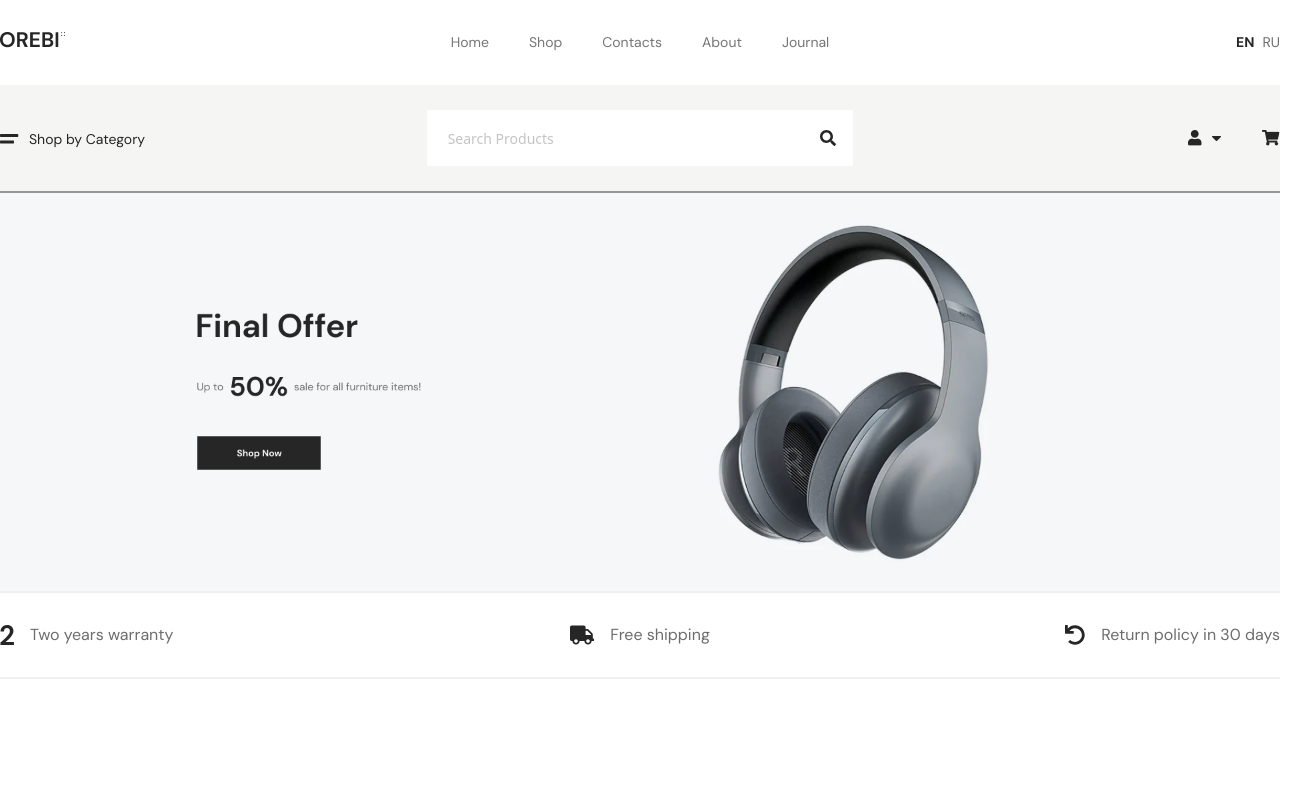
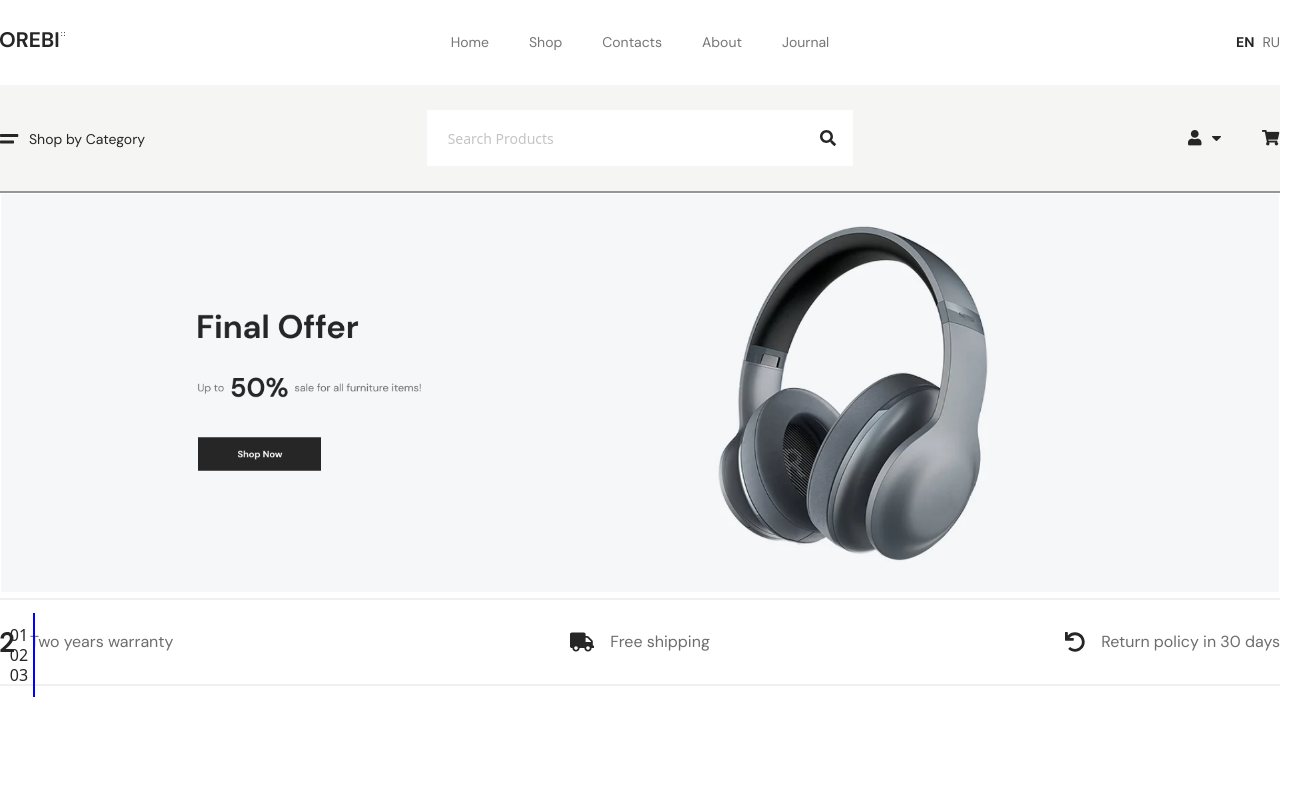
Before and after one commit to Mr-Rafiqul-Islam/OREBI-main, a React (Vite) app: page / in a window 1280 px wide. Shown: the top 800 px of the page, 1305 px wide, since content can reach past the window. Built offline with nearby package versions, Linux system fonts and the light colour scheme.

Commit message:
commit slider

```diff
--- a/src/components/layout/Banner.jsx
+++ b/src/components/layout/Banner.jsx
@@ -1,26 +1,90 @@
-import React from 'react'
-import Container from '../Container'
-import Flex from '../Flex'
-import Image from '../Image'
-import banner from '../../assets/bannner.png'
-import { FaTruck,FaUndo } from "react-icons/fa";
-import Two from '../Icons/Two'
+import React from "react";
+import Container from "../Container";
+import Flex from "../Flex";
+import Image from "../Image";
+import banner from "../../assets/bannner.png";
+import { FaTruck, FaUndo } from "react-icons/fa";
+import Two from "../Icons/Two";
+import { Link } from "react-router-dom";
+import "slick-carousel/slick/slick.css";
+import "slick-carousel/slick/slick-theme.css";
+import Slider from "react-slick";
 
 const Banner = () => {
+  const settings = {
+    dots: true,
+    infinite: true,
+    slidesToShow: 1,
+    slidesToScroll: 1,
+    vertical: true,
+    verticalSwiping: true,
+    appendDots: (dots) => (
+      <div
+        style={{
+          borderRadius: "10px",
+          padding: "10px",
+        }}
+      >
+        <ul
+          style={{
+            position: "absolute",
+            margin: "0px",
+            left: "0px",
+            display:"flex",
+            flexDirection:"column"
+          }}
+        >
+          {dots}
+        </ul>
+      </div>
+    ),
+    customPaging: (i) => (
+      <div
+        style={{
+          width: "30px",
+          padding: "10px 0px",
+          color: "rgb(38, 38, 38)",
+          borderRight: "2px blue solid",
+        }}
+      >
+        0{i + 1}
+      </div>
+    ),
+  };
   return (
-    <section className=''>
-        <a href="#" ><Image src={banner} className="w-full"/></a>
-        <div className='py-[30px] border-y-2 border-[#F0F0F0]'>
+    <section className="">
+      <Slider {...settings}>
+        <Link to="#">
+          <Image src={banner} className="w-full" />
+        </Link>
+        <Link to="#">
+          <Image src={banner} className="w-full" />
+        </Link>
+        <Link to="#">
+          <Image src={banner} className="w-full" />
+        </Link>
+      </Slider>
+      <div className="py-[30px] border-y-2 border-[#F0F0F0]">
         <Container>
-            <Flex className="items-center">
-            <div className="w-1/3 flex items-center text-third text-base font-normal font-dmsans gap-4"> <Two/> Two years warranty</div>
-            <div className="w-1/3 flex items-center text-third text-base font-normal font-dmsans justify-center gap-4"> <FaTruck className='text-primary text-2xl'/> Free shipping</div>
-            <div className="w-1/3 flex items-center text-third text-base font-normal font-dmsans justify-end gap-4"> <FaUndo className='text-primary text-xl'/>  Return policy in 30 days</div>
-            </Flex>
+          <Flex className="items-center">
+            <div className="w-1/3 flex items-center text-third text-base font-normal font-dmsans gap-4">
+              {" "}
+              <Two /> Two years warranty
+            </div>
+            <div className="w-1/3 flex items-center text-third text-base font-normal font-dmsans justify-center gap-4">
+              {" "}
+              <FaTruck className="text-primary text-2xl" /> Free shipping
+            </div>
+            <div className="w-1/3 flex items-center text-third text-base font-normal font-dmsans justify-end gap-4">
+              {" "}
+              <FaUndo className="text-primary text-xl" /> Return policy in 30
+              days
+            </div>
+          </Flex>
         </Container>
-        </div>
+      </div>
     </section>
-  )
-}
+  );
+};
 
-export default Banner
+export default Banner;
--- a/src/components/layout/New.jsx
+++ b/src/components/layout/New.jsx
@@ -23,7 +23,7 @@ const New = () => {
     prevArrow: <PrevArrow />
   };
   return (
-    <section className='mb-[118px]'>
+    <section className='mb-[118px] new'>
         <Container>
             <Heading text='New Arrivals' className="text-primary text-[39px] font-semibold mb-12"/>
 
--- a/src/index.css
+++ b/src/index.css
@@ -3,6 +3,6 @@
 @tailwind utilities;
 
 
-.slick-slide > div{
+.new .slick-slide > div{
  margin: 0 20px;
 }
```
